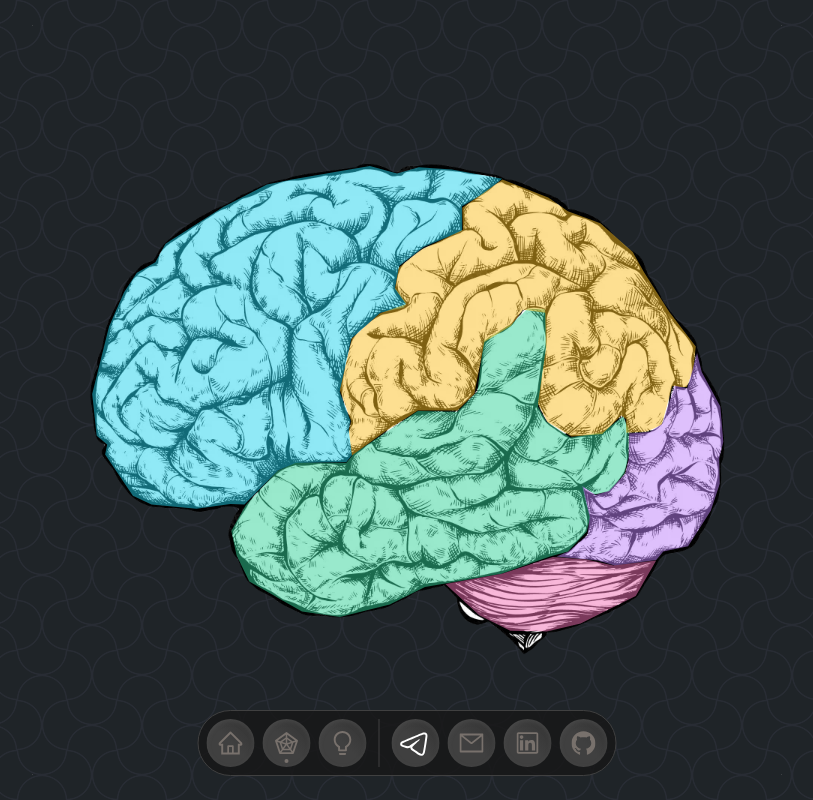
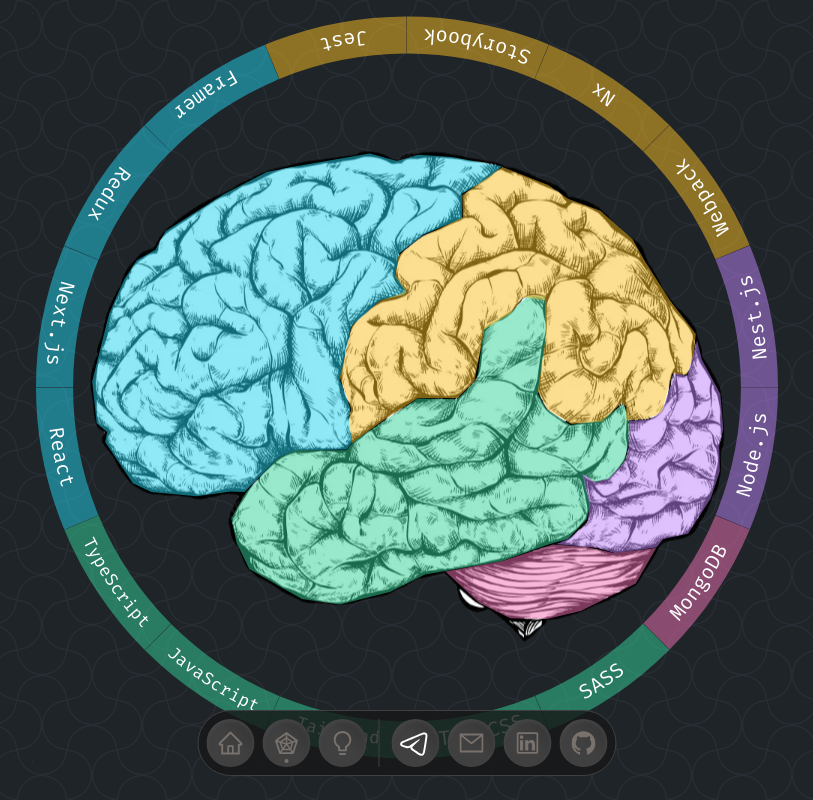
Before and after one commit to fenek-dev/fenek.me, a Next.js app: page /skills in a window 1280 px wide. Shown: the whole page, without its empty margins (233-1046 px from the left). Built offline with nearby package versions, Linux system fonts and the light colour scheme.

Commit message:
Add donut around brain | part 1

```diff
--- a/app/(pages)/skills/page.tsx
+++ b/app/(pages)/skills/page.tsx
@@ -1,10 +1,12 @@
 import { Brain } from "@/app/_modules/shared/molecules/Brain";
+import { Donut } from "@/app/_modules/shared/molecules/Donut";
 import React from "react";
 
 const Skills = () => {
   return (
     <div className="min-h-screen overflow-hidden">
       <Brain />
+      <Donut />
     </div>
   );
 };
--- a/app/_modules/shared/molecules/Brain.tsx
+++ b/app/_modules/shared/molecules/Brain.tsx
@@ -42,7 +42,7 @@
   return (
     <>
       <motion.svg
-        className="absolute top-1/2 left-1/2 -translate-x-1/2 -translate-y-1/2 md:w-[750px] w-[350px]"
+        className="absolute top-1/4 left-1/2 -translate-x-1/2 -translate-y-1/4 md:w-[750px] w-[350px]"
         width="750"
         height="750"
         viewBox="0 0 2000 2000"
--- /dev/null
+++ b/app/_modules/shared/molecules/Donut.tsx
@@ -0,0 +1,150 @@
+import React from "react";
+
+export const Donut = () => {
+  return (
+    <svg
+      className="absolute top-1/4 left-1/2 -translate-x-1/2 -translate-y-1/4 md:w-[750px] w-[350px] text-[0.35rem] -z-10"
+      width="750"
+      height="750"
+      viewBox="0 0 206 207"
+      fill="none"
+      xmlns="http://www.w3.org/2000/svg"
+      xmlnsXlink="http://www.w3.org/1999/xlink"
+    >
+      <path
+        d="M63.8428 8.88259C76.214 3.76275 89.4692 1.11869 102.858 1.1001L102.872 11.3401C90.8223 11.3568 78.8926 13.7365 67.7585 18.3443L63.8428 8.88259Z"
+        className="fill-amber-400/50"
+        stroke-linejoin="round"
+      />
+      <path
+        d="M102.979 1.09998C116.403 1.09724 129.696 3.73371 142.102 8.85937L138.192 18.3234C127.026 13.7103 115.063 11.3375 102.982 11.34L102.979 1.09998Z"
+        className="fill-amber-400/50"
+        stroke-linejoin="round"
+      />
+
+      <path
+        d="M142.196 8.89856C154.597 14.0366 165.867 21.5627 175.364 31.0487L168.128 38.2938C159.58 29.7565 149.437 22.983 138.276 18.3587L142.196 8.89856Z"
+        className="fill-amber-400/50"
+        stroke-linejoin="round"
+      />
+      <path
+        d="M175.437 31.1211C184.9 40.5922 192.414 51.8272 197.554 64.1902L188.099 68.1211C183.473 56.9945 176.71 46.883 168.193 38.359L175.437 31.1211Z"
+        className="fill-amber-400/50"
+        stroke-linejoin="round"
+      />
+      <path
+        d="M197.594 64.2847C202.734 76.6846 205.387 89.9743 205.4 103.398L195.16 103.408C195.148 91.3268 192.761 79.3661 188.134 68.2062L197.594 64.2847Z"
+        className="fill-purple-400/50"
+        stroke-linejoin="round"
+      />
+      <path
+        d="M205.4 103.5C205.4 116.923 202.761 130.216 197.633 142.621L188.169 138.709C192.785 127.544 195.16 115.581 195.16 103.5H205.4Z"
+        className="fill-purple-400/50"
+        stroke-linejoin="round"
+      />
+      <path
+        d="M197.594 142.715C192.466 155.083 184.963 166.326 175.509 175.806L168.258 168.576C176.767 160.043 183.52 149.925 188.134 138.794L197.594 142.715Z"
+        className="fill-pink-400/50"
+        stroke-linejoin="round"
+      />
+      <path
+        d="M175.437 175.879C165.949 185.374 154.687 192.912 142.291 198.062L138.362 188.606C149.518 183.971 159.654 177.187 168.193 168.641L175.437 175.879Z"
+        className="fill-emerald-400/50"
+        stroke-linejoin="round"
+      />
+      <path
+        d="M142.196 198.102C129.795 203.24 116.505 205.889 103.081 205.9L103.073 195.66C115.154 195.65 127.115 193.266 138.276 188.641L142.196 198.102Z"
+        className="fill-emerald-400/50"
+        stroke-linejoin="round"
+      />
+      <path
+        d="M102.979 205.9C89.5907 205.897 76.3324 203.269 63.9551 198.164L67.8596 188.697C78.9992 193.292 90.9316 195.658 102.982 195.66L102.979 205.9Z"
+        className="fill-emerald-400/50"
+        stroke-linejoin="round"
+      />
+      <path
+        d="M63.86 198.125C51.456 192.994 40.1817 185.475 30.6787 175.994L37.9108 168.745C46.4635 177.277 56.6104 184.045 67.774 188.662L63.86 198.125Z"
+        className="fill-emerald-400/50"
+        stroke-linejoin="round"
+      />
+      <path
+        d="M30.6062 175.922C21.1127 166.432 13.5776 155.168 8.42969 142.771L17.8867 138.844C22.5199 150.001 29.3014 160.139 37.8456 168.68L30.6062 175.922Z"
+        className="fill-emerald-400/50"
+        stroke-linejoin="round"
+      />
+      <path
+        d="M8.39064 142.677C3.2551 130.275 0.608053 116.984 0.600098 103.561L10.8401 103.555C10.8472 115.636 13.2296 127.597 17.8516 138.759L8.39064 142.677Z"
+        className="fill-cyan-400/50"
+        stroke-linejoin="round"
+      />
+      <path
+        d="M0.600098 103.458C0.605552 90.0694 3.23659 76.8117 8.34428 64.4354L17.8099 68.3419C13.2129 79.4805 10.845 91.4125 10.8401 103.462L0.600098 103.458Z"
+        className="fill-cyan-400/50"
+        stroke-linejoin="round"
+      />
+      <path
+        d="M8.3833 64.3408C13.5165 51.9379 21.0383 40.6651 30.5206 31.1641L37.7685 38.3977C29.2345 46.9486 22.4649 57.0941 17.845 68.2568L8.3833 64.3408Z"
+        className="fill-cyan-400/50"
+        stroke-linejoin="round"
+      />
+      <path
+        d="M30.5928 31.0916C40.0845 21.6 51.3499 14.0672 63.7478 8.92175L67.673 18.3796C56.5149 23.0104 46.3761 29.79 37.8335 38.3324L30.5928 31.0916Z"
+        className="fill-cyan-400/50"
+        stroke-linejoin="round"
+      />
+      <path
+        d="M5.5,102.5a97,97 0 1,0 194,0a97,97 0 1,0 -194,0"
+        fill="none"
+        id="textcircle"
+      />
+      <text dy="2" dx="12" fill="white">
+        <textPath href="#textcircle">React</textPath>
+      </text>
+      <text dy="2" dx="580" fill="white">
+        <textPath href="#textcircle">Next.js</textPath>
+      </text>
+      <text dy="2" dx="545" fill="white">
+        <textPath href="#textcircle">Redux</textPath>
+      </text>
+      <text dy="2" dx="505" fill="white">
+        <textPath href="#textcircle">Framer</textPath>
+      </text>
+      <text dy="2" dx="44" fill="white" className="text-[0.3rem]">
+        <textPath href="#textcircle">TypeScript</textPath>
+      </text>
+      <text dy="2.5" dx="82" fill="white" className="text-[0.3rem]">
+        <textPath href="#textcircle">JavaScript</textPath>
+      </text>
+      <text dy="2.5" dx="122" fill="white" className="text-[0.3rem]">
+        <textPath href="#textcircle">Tailwind</textPath>
+      </text>
+      <text dy="3.2" dx="158" fill="white">
+        <textPath href="#textcircle">HTML/CSS</textPath>
+      </text>
+      <text dy="3.2" dx="202" fill="white">
+        <textPath href="#textcircle">SASS</textPath>
+      </text>
+      <text dy="3" dx="235" fill="white">
+        <textPath href="#textcircle">MongoDB</textPath>
+      </text>
+      <text dy="3" dx="273" fill="white">
+        <textPath href="#textcircle">Node.js</textPath>
+      </text>
+      <text dy="3" dx="311" fill="white">
+        <textPath href="#textcircle">Nest.js</textPath>
+      </text>
+      <text dy="2" dx="347" fill="white">
+        <textPath href="#textcircle">Webpack</textPath>
+      </text>
+      <text dy="1.5" dx="395" fill="white">
+        <textPath href="#textcircle">Nx</textPath>
+      </text>
+      <text dy="1" dx="421" fill="white">
+        <textPath href="#textcircle">Storybook</textPath>
+      </text>
+      <text dy="1" dx="467" fill="white">
+        <textPath href="#textcircle">Jest</textPath>
+      </text>
+    </svg>
+  );
+};
```
